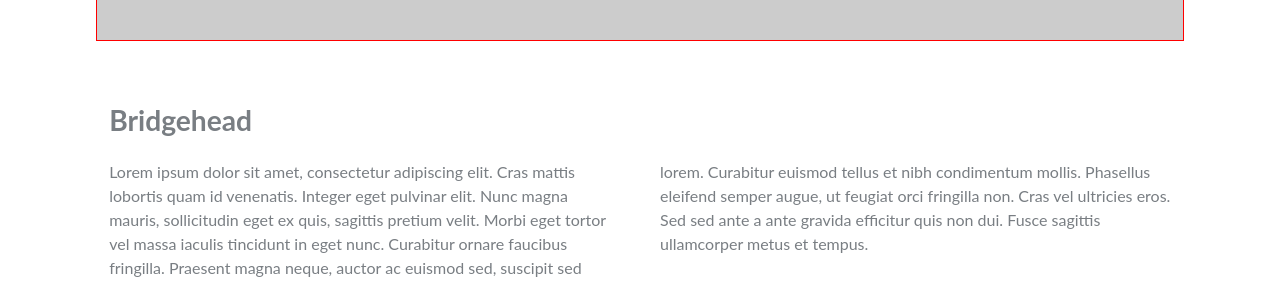
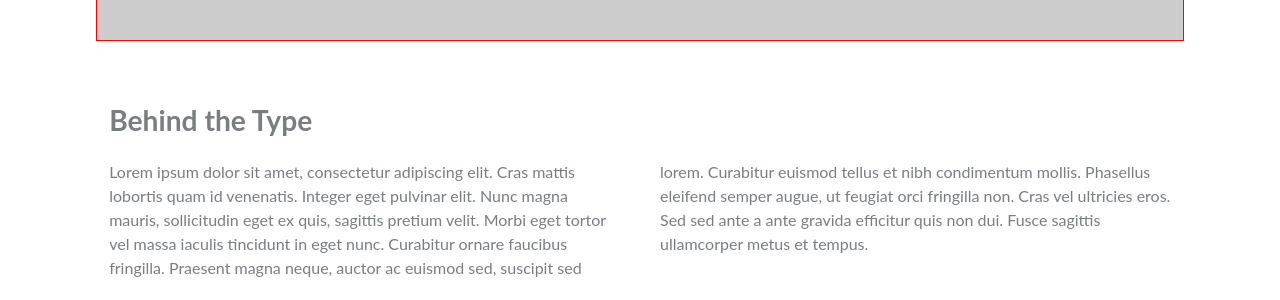
Before and after one commit to sebastiann88/personal-online-portfolio, a Jekyll site: the page built from typography/index.html, in a window 1280 px wide. Shown: the part 816-1116 px from the top of the page. Built offline with Jekyll 4.4.1, drawn with Linux system fonts in a browser that asks for light colours; nearby versions of some CDN libraries; comment, search, counter and statistics services are not loaded.

Commit message:
refactor(html): change typography page header

```diff
--- a/typography/index.html
+++ b/typography/index.html
@@ -13,6 +13,6 @@ layout: default
 {% include typography.html %}
 
 <div class="push-top-double push-bottom-double">
-    <h2>Bridgehead</h2>
+    <h2>Behind the Type</h2>
     <p id="columns">Lorem ipsum dolor sit amet, consectetur adipiscing elit. Cras mattis lobortis quam id venenatis. Integer eget pulvinar elit. Nunc magna mauris, sollicitudin eget ex quis, sagittis pretium velit. Morbi eget tortor vel massa iaculis tincidunt in eget nunc. Curabitur ornare faucibus fringilla. Praesent magna neque, auctor ac euismod sed, suscipit sed lorem. Curabitur euismod tellus et nibh condimentum mollis. Phasellus eleifend semper augue, ut feugiat orci fringilla non. Cras vel ultricies eros. Sed sed ante a ante gravida efficitur quis non dui. Fusce sagittis ullamcorper metus et tempus.</p>
 </div>
```
